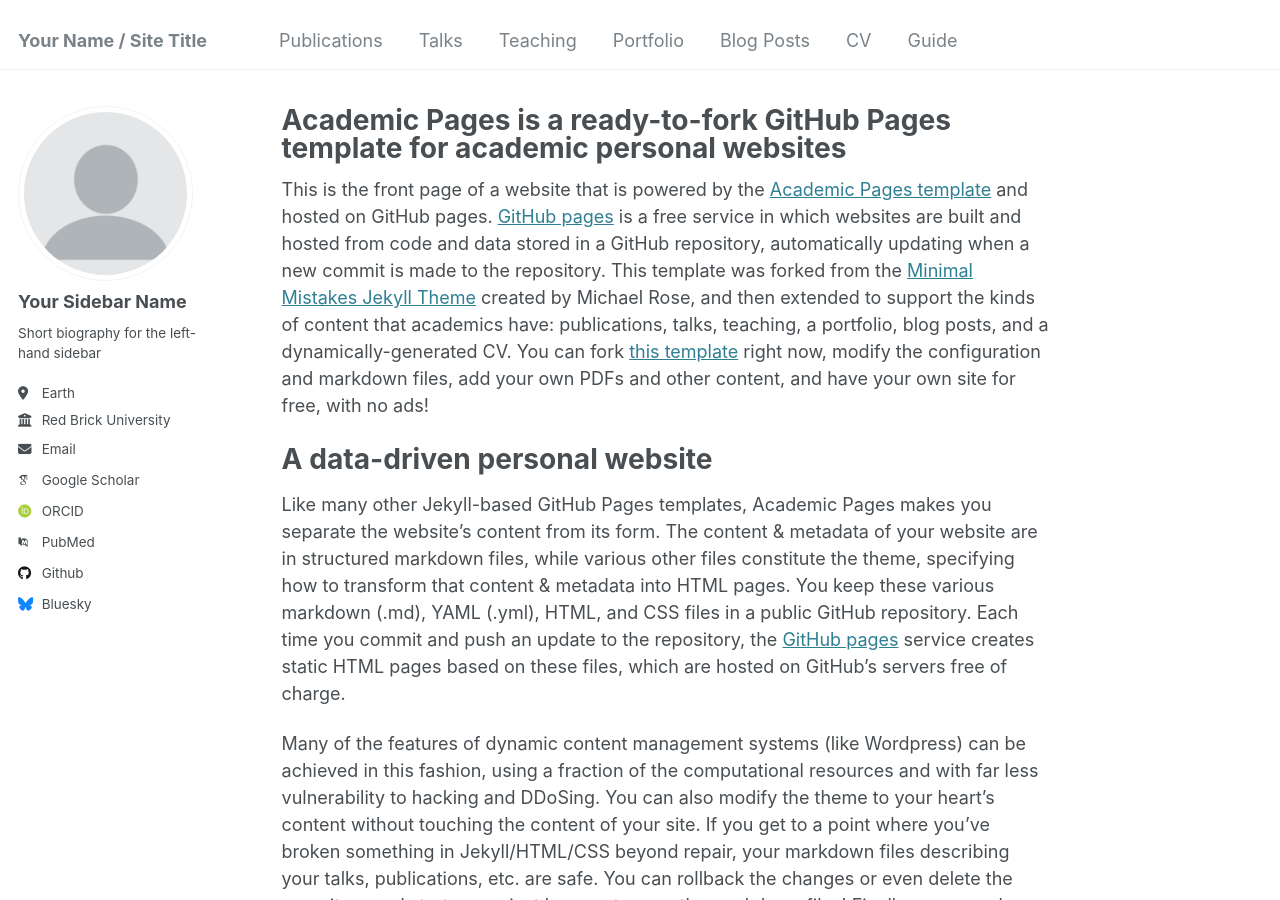
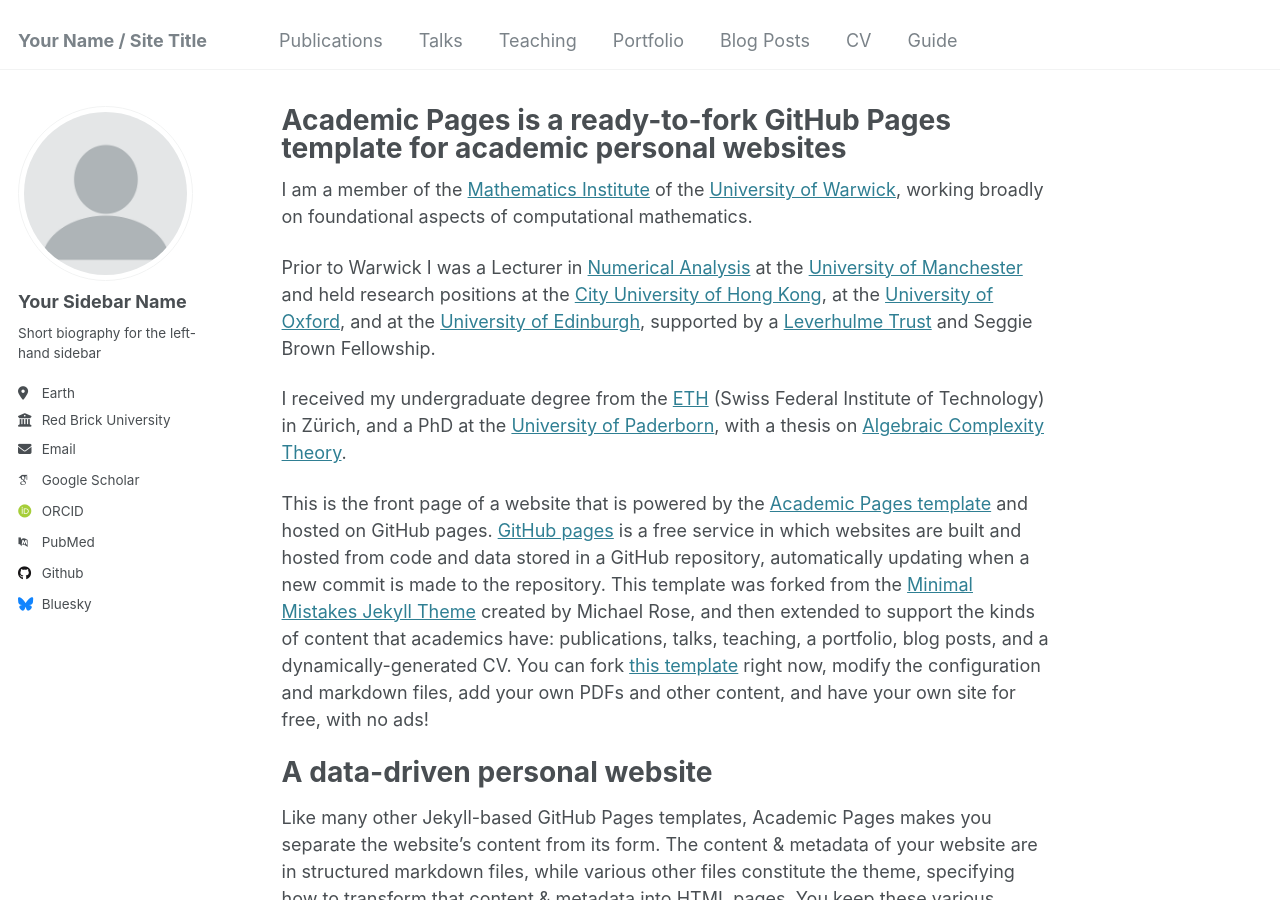
Before and after one commit to lotzma/lotzma.github.io, a Jekyll site: the page built from _pages/about.md, in a window 1280 px wide and 900 px high. Built offline with Jekyll 4.4.1, drawn with Linux system fonts in a browser that asks for light colours; some web fonts are replaced.

Commit message:
Added some personal info

```diff
--- a/_pages/about.md
+++ b/_pages/about.md
@@ -6,6 +6,12 @@ redirect_from:
   - /about/
   - /about.html
 ---
+
+I am a member of the <a href="https://warwick.ac.uk/fac/sci/maths/">Mathematics Institute</a> of the <a href="http://www.warwick.ac.uk">University of Warwick</a>, working broadly on foundational aspects of computational mathematics.
+
+Prior to Warwick I was a Lecturer in <a href="https://www.maths.manchester.ac.uk/research/themes/numerical-analysis-and-scientific-computing/"> Numerical Analysis</a> at the <a href="http://www.maths.manchester.ac.uk">University of Manchester</a> and held research positions at the <a href="http://www6.cityu.edu.hk/ma/">City University of Hong Kong</a>, at the <a href="http://www.maths.ox.ac.uk">University of Oxford</a>, and at the <a href="http://www.maths.ed.ac.uk">University of Edinburgh</a>, supported by a <a href="http://www.leverhulme.ac.uk">Leverhulme Trust</a> and Seggie Brown Fellowship.
+
+I received my undergraduate degree from the <a href="http://www.math.ethz.ch">ETH</a> (Swiss Federal Institute of Technology) in Z&uuml;rich, and a PhD at the <a href="http://www.uni-paderborn.de">University of Paderborn</a>, with a thesis on <a href="https://www.springer.com/gp/book/9783540605829">Algebraic Complexity Theory</a>.
 
 This is the front page of a website that is powered by the [Academic Pages template](https://github.com/academicpages/academicpages.github.io) and hosted on GitHub pages. [GitHub pages](https://pages.github.com) is a free service in which websites are built and hosted from code and data stored in a GitHub repository, automatically updating when a new commit is made to the repository. This template was forked from the [Minimal Mistakes Jekyll Theme](https://mmistakes.github.io/minimal-mistakes/) created by Michael Rose, and then extended to support the kinds of content that academics have: publications, talks, teaching, a portfolio, blog posts, and a dynamically-generated CV. You can fork [this template](https://github.com/academicpages/academicpages.github.io) right now, modify the configuration and markdown files, add your own PDFs and other content, and have your own site for free, with no ads!
 
```
